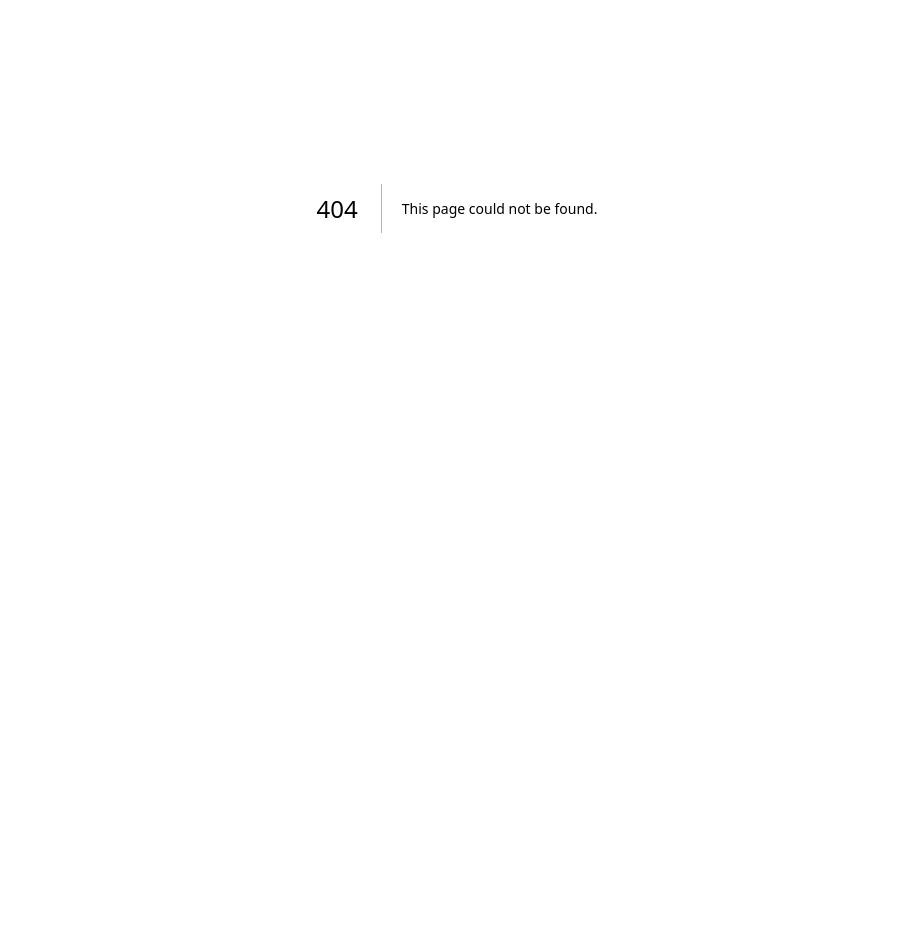
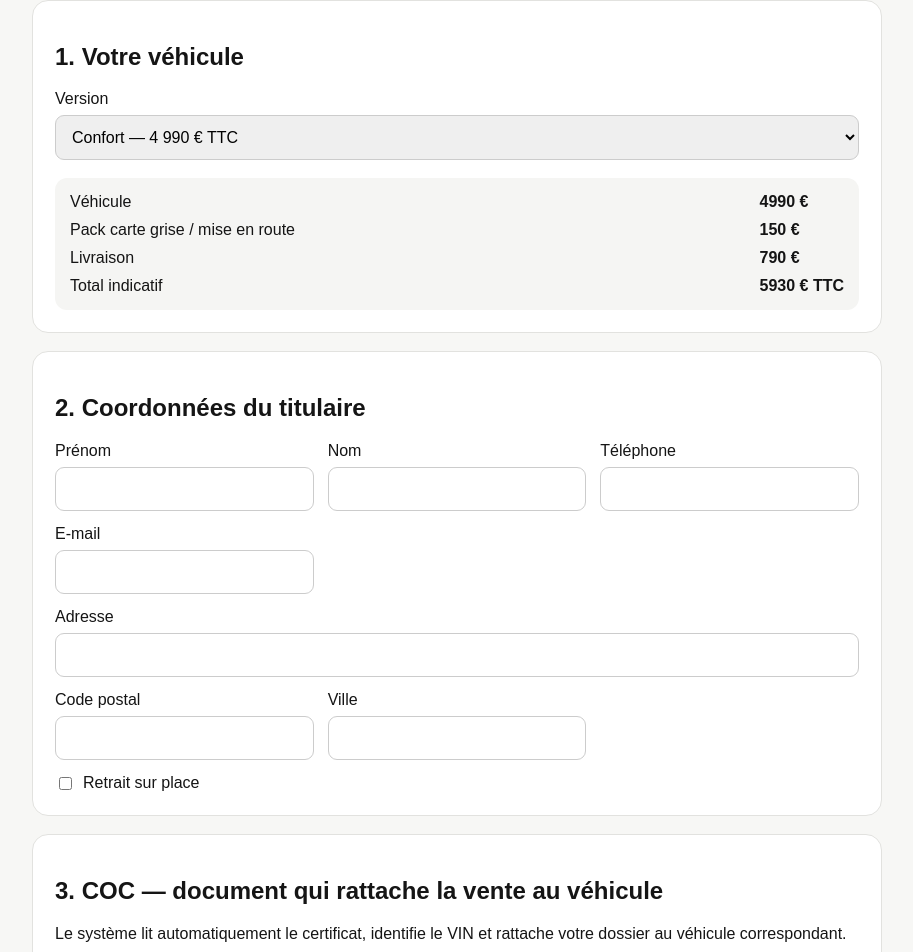
Before and after one commit to khelifamansour/neodrive-site, a Next.js app: page /reservation-carte-grise-v2 in a window 1280 px wide. Before the commit this address had no page. Shown: the part 326-1278 px from the top of the page, without its empty margins (183-1096 px from the left). Before the commit the page ends 934 px from the top, so only its background shows below. Built offline with nearby package versions, Linux system fonts and the light colour scheme.

Commit message:
erp: add integrated reservation and registration sales workflow

```diff
--- /dev/null
+++ b/app/reservation-carte-grise-v2/page.tsx
@@ -0,0 +1,15 @@
+"use client";
+import {useMemo,useState} from "react";
+const versions:any={essentiel:{label:'Essentiel',price:3990},confort:{label:'Confort',price:4990},confortPlus:{label:'Confort Plus',price:5990}};
+const zones:any={350:['31','81','82','32','09'],490:['11','12','46','47','33','65','66','34','30','40','24','19','87','15'],690:['75','77','78','91','92','93','94','95','13','69','63','16','17','86'],790:['44','35','56','29','22','53','49','67','68']};
+function delivery(cp:string,ret:boolean){if(ret)return 0;const d=cp.slice(0,2);for(const [p,ds] of Object.entries(zones))if((ds as string[]).includes(d))return Number(p);return 790}
+export default function Page(){const[version,setVersion]=useState('confort');const[cp,setCp]=useState('');const[ret,setRet]=useState(false);const[loading,setLoading]=useState(false);const[msg,setMsg]=useState('');const[done,setDone]=useState<any>(null);const transport=useMemo(()=>delivery(cp,ret),[cp,ret]);const total=versions[version].price+150+transport;
+async function submit(e:React.FormEvent<HTMLFormElement>){e.preventDefault();setLoading(true);setMsg('Analyse du COC et création de votre dossier…');try{const fd=new FormData(e.currentTarget);fd.set('version',version);fd.set('quantity','1');fd.set('registration_fee','150');fd.set('delivery_fee',String(transport));fd.set('service_carte_grise','oui');const r=await fetch('/api/erp/sale-from-coc',{method:'POST',body:fd});const j=await r.json();if(!r.ok||!j.ok)throw new Error(j.error||'Envoi impossible');setDone(j);setMsg('✅ Vente enregistrée et dossier carte grise ouvert.');}catch(e){setMsg(`❌ ${e instanceof Error?e.message:'Erreur'}`)}finally{setLoading(false)}}
+if(done)return <main style={main}><div style={success}><h1>Merci, votre commande est enregistrée.</h1><p>Votre COC a été reçu et le dossier d’immatriculation est maintenant ouvert chez NeoDrive.</p><p><b>Commande : {done.orderNumber}</b></p>{done.vin&&<p>VIN identifié : <b>{done.vin}</b></p>}<p>Nous poursuivons maintenant les démarches de carte grise. Conservez votre numéro de commande.</p></div></main>;
+return <main style={main}><div style={{maxWidth:850,margin:'0 auto'}}><h1>Réservation NeoDrive + Carte grise</h1><p style={lead}>Un seul dossier : vos coordonnées, votre COC et les justificatifs nécessaires. <b>L’envoi du dossier avec le COC confirme la vente</b> et déclenche le traitement de la carte grise.</p><form onSubmit={submit} style={{display:'grid',gap:18}}><section style={box}><h2>1. Votre véhicule</h2><label>Version<select name="version" value={version} onChange={e=>setVersion(e.target.value)} style={input}><option value="essentiel">Essentiel — 3 990 € TTC</option><option value="confort">Confort — 4 990 € TTC</option><option value="confortPlus">Confort Plus — 5 990 € TTC</option></select></label><div style={price}><span>Véhicule</span><b>{versions[version].price} €</b><span>Pack carte grise / mise en route</span><b>150 €</b><span>Livraison</span><b>{transport} €</b><span>Total indicatif</span><strong>{total} € TTC</strong></div></section>
+<section style={box}><h2>2. Coordonnées du titulaire</h2><div style={two}><Field n="prenom" p="Prénom"/><Field n="nom" p="Nom"/><Field n="telephone" p="Téléphone"/><Field n="email" p="E-mail" type="email"/><Field n="adresse" p="Adresse" wide/><label>Code postal<input name="code_postal" required value={cp} onChange={e=>setCp(e.target.value)} style={input}/></label><Field n="ville" p="Ville"/></div><label style={{display:'flex',gap:8,marginTop:14}}><input type="checkbox" checked={ret} onChange={e=>setRet(e.target.checked)}/> Retrait sur place</label></section>
+<section style={box}><h2>3. COC — document qui rattache la vente au véhicule</h2><p>Le système lit automatiquement le certificat, identifie le VIN et rattache votre dossier au véhicule correspondant.</p><label style={upload}>Certificat de conformité européen (COC) — obligatoire<input type="file" name="coc" accept=".pdf,image/*" required/></label></section>
+<section style={box}><h2>4. Documents carte grise</h2><label style={upload}>Pièce d’identité<input type="file" name="cni" accept=".pdf,image/*" required/></label><label style={upload}>Justificatif de domicile<input type="file" name="justificatif_domicile" accept=".pdf,image/*" required/></label><label style={upload}>Mandat carte grise signé<input type="file" name="mandat_carte_grise_signe" accept=".pdf,image/*"/></label><label style={upload}>Devis / bon de commande signé<input type="file" name="devis_signe" accept=".pdf,image/*"/></label><label style={upload}>CNIT / homologation si disponible<input type="file" name="cnit" accept=".pdf,image/*"/></label></section>
+<button disabled={loading} style={submitBtn}>{loading?'Traitement en cours…':'Confirmer la commande et lancer la carte grise'}</button>{msg&&<p style={{fontWeight:800}}>{msg}</p>}<p style={{fontSize:13,color:'#666'}}>Les documents sont enregistrés dans le dossier interne NeoDrive. Le COC est utilisé pour identifier le véhicule et créer le suivi administratif.</p></form></div></main>}
+function Field({n,p,type='text',wide=false}:any){return <label style={wide?{gridColumn:'1/-1'}:{}}>{p}<input name={n} type={type} required style={input}/></label>}
+const main:React.CSSProperties={minHeight:'100vh',padding:'38px 18px 70px',fontFamily:'Arial,sans-serif',background:'#f7f7f5',color:'#151515'};const lead:React.CSSProperties={fontSize:18,lineHeight:1.55,color:'#444'};const box:React.CSSProperties={background:'#fff',padding:22,borderRadius:16,border:'1px solid #e2e2df'};const two:React.CSSProperties={display:'grid',gridTemplateColumns:'repeat(auto-fit,minmax(230px,1fr))',gap:14};const input:React.CSSProperties={display:'block',width:'100%',boxSizing:'border-box',marginTop:7,padding:12,border:'1px solid #ccc',borderRadius:9,fontSize:16};const upload:React.CSSProperties={display:'grid',gap:8,padding:14,marginTop:10,border:'1px dashed #aaa',borderRadius:10,fontWeight:700};const price:React.CSSProperties={display:'grid',gridTemplateColumns:'1fr auto',gap:10,marginTop:18,padding:15,background:'#f5f5f3',borderRadius:12};const submitBtn:React.CSSProperties={padding:'17px 20px',border:0,borderRadius:12,background:'#111',color:'#fff',fontSize:18,fontWeight:900,cursor:'pointer'};const success:React.CSSProperties={maxWidth:700,margin:'80px auto',padding:30,background:'#fff',borderRadius:18,border:'1px solid #ddd'};
```
